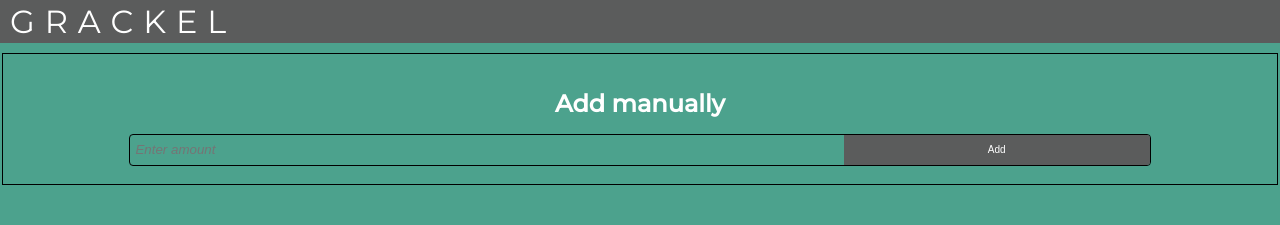
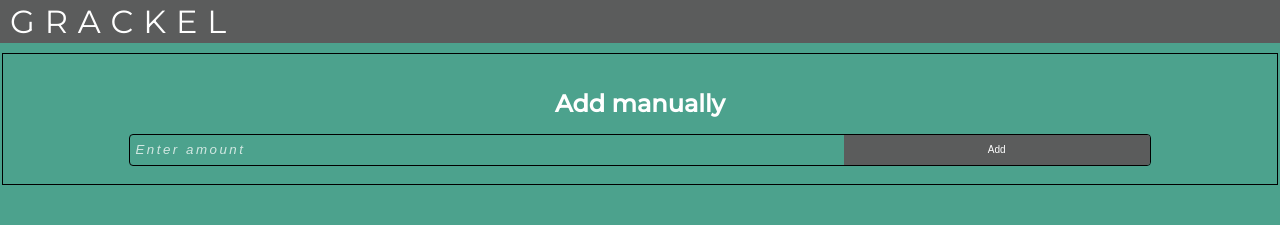
Before and after one commit to Asmatic-Solutions/Grackel-FE, a React (Create React App) app: page / in a window 1280 px wide. Shown: the top 225 px of the page. Built offline with nearby package versions, Linux system fonts and the light colour scheme.

Commit message:
Changed place holder color

```diff
--- a/src/components/Homepage/addPage.scss
+++ b/src/components/Homepage/addPage.scss
@@ -30,6 +30,14 @@
                 font-style: italic;
                 background:none;
                 border: none;
+                color: white;
+                &:focus{
+                    outline: none;
+                }
+                &::placeholder{
+                    color: rgba(255, 255, 255, 0.75);
+                    letter-spacing: 0.25rem;
+                }
             }
             button{
                 background-color: #5B5C5C;
```
